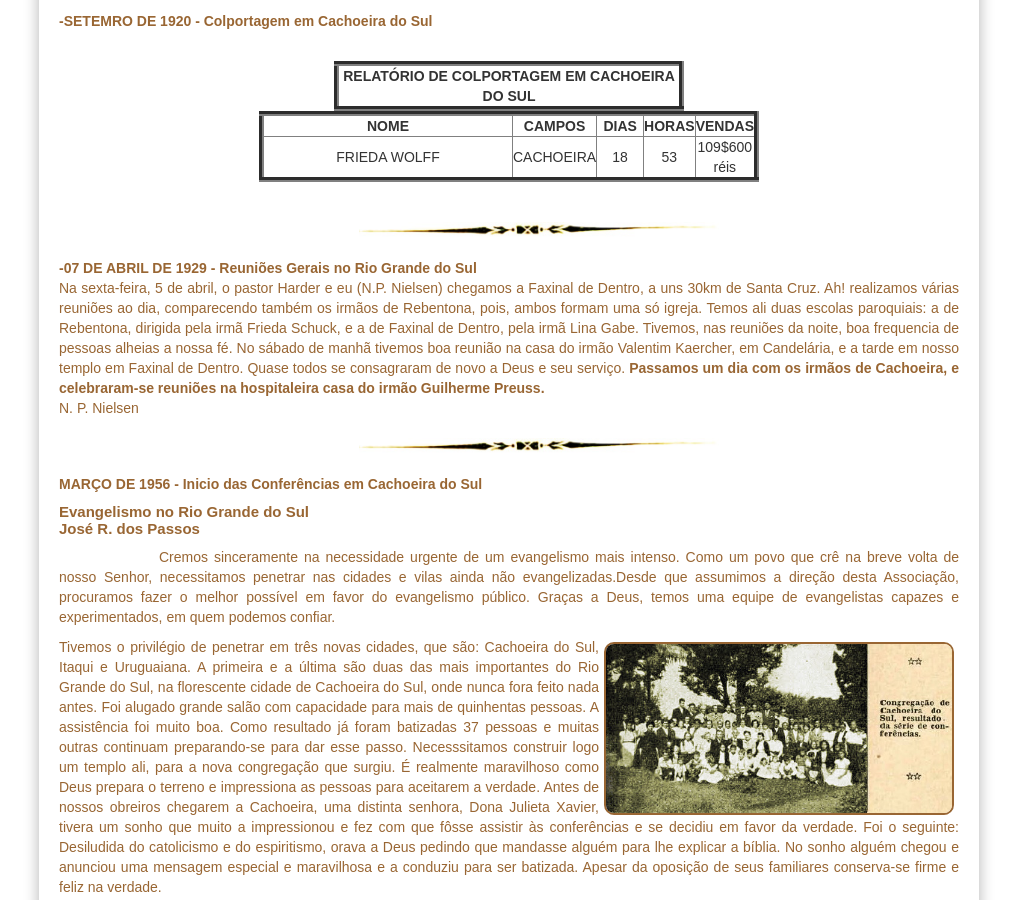
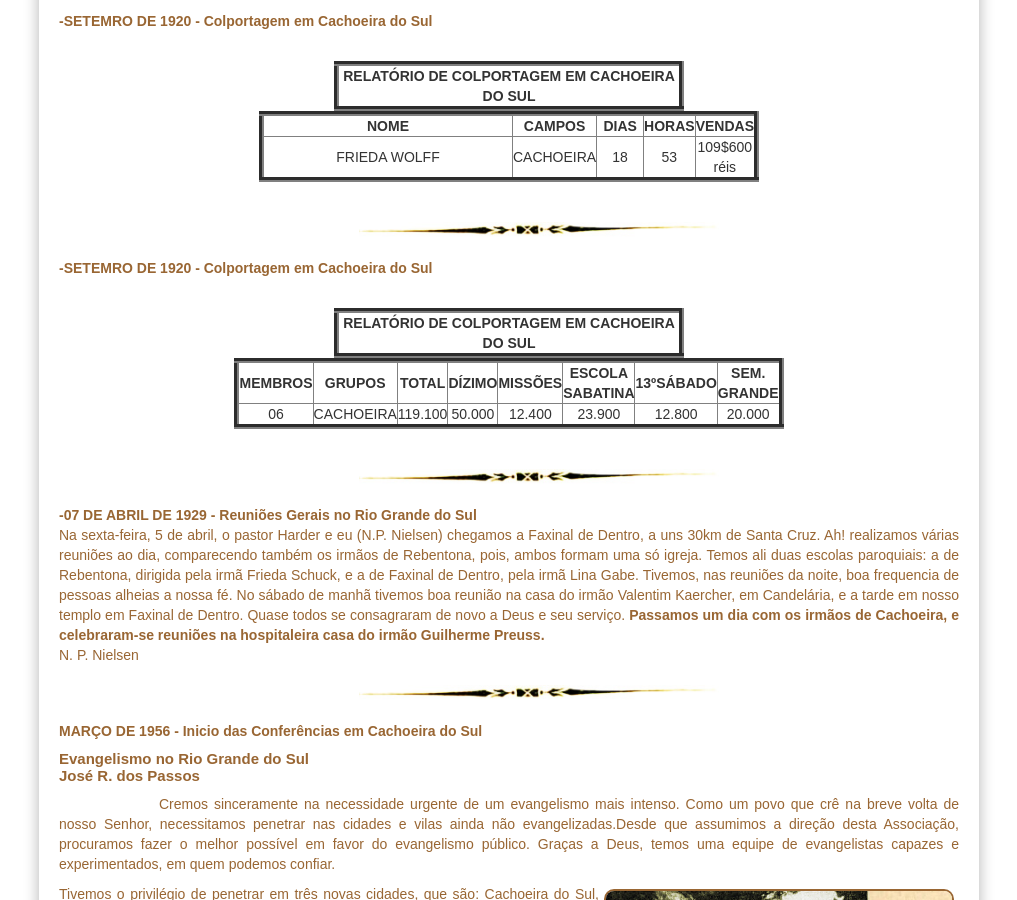
Before and after one commit to claudiovargas1955/claudiovargas1955.github.io, a Jekyll site: the page built from _pages/história-da-iasd-cachoeira.html, in a window 1280 px wide and 900 px high, scrolled down 2997 px. Shown: the whole window, without its empty margins (131-1148 px from the left). Built offline with Jekyll 4.4.1, drawn with Linux system fonts in a browser that asks for light colours; some web fonts are replaced.

Commit message:
Update história-da-iasd-cachoeira.html

```diff
--- a/_pages/história-da-iasd-cachoeira.html
+++ b/_pages/história-da-iasd-cachoeira.html
@@ -287,7 +287,43 @@ Presidente
         </tr>
    </table>
    </div><br>
-      <img class="dir3" style="float:center"; src="/images/separacao.jpg" class="img-responsive" width="400px" title="";/><br>
+
+   <img class="dir3" style="float:center"; src="/images/separacao.jpg" class="img-responsive" width="400px" title="";/><br>
+
+<p><b>-SETEMRO DE 1920 - Colportagem em Cachoeira do Sul</b><br>
+  <div class="brasileira" align="center">
+ <table border="5px" color="#ffffff" width="350px" cellspacing="10px" cellpadding="10px" height="40px">
+           <tr><br>
+            <td align="center"><b>RELATÓRIO DE COLPORTAGEM EM CACHOEIRA DO SUL</b></td>
+         </tr>
+
+   <table border="5px" color="#ffffff" width="500px"  cellspacing="10px" cellpadding="10px">
+         <tr>
+           <td align="center" width="300px"><b>MEMBROS</b></td>
+           <td align="center" width="30px"><b>GRUPOS</b></td>
+           <td align="center" width="50px"><b>TOTAL</b></td>
+           <td align="center" width="50px"><b>DÍZIMO</b></td>
+           <td align="center" width="50px"><b>MISSÕES</b</td>
+           <td align="center" width="50px"><b>ESCOLA SABATINA</b</td>
+           <td align="center" width="50px"><b>13ºSÁBADO</b</td>
+           <td align="center" width="50px"><b>SEM. GRANDE</b</td>
+
+        </tr>
+        <tr>
+           <td align="center" width="300px">06</td>
+           <td align="center" width="50px">CACHOEIRA</td>
+           <td align="center">119.100</td>
+           <td align="center">50.000</td>
+           <td align="center">12.400</td>
+           <td align="center">23.900</td>
+           <td align="center">12.800</td>
+           <td align="center">20.000</td>
+
+        </tr>
+   </table>
+   </div><br>
+
+<img class="dir3" style="float:center"; src="/images/separacao.jpg" class="img-responsive" width="400px" title="";/><br>
 
 <p><b>-07 DE ABRIL DE 1929 - Reuniões Gerais no Rio Grande do Sul</b><br>
 
```
